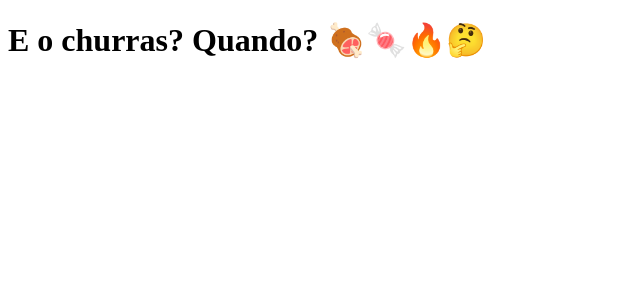
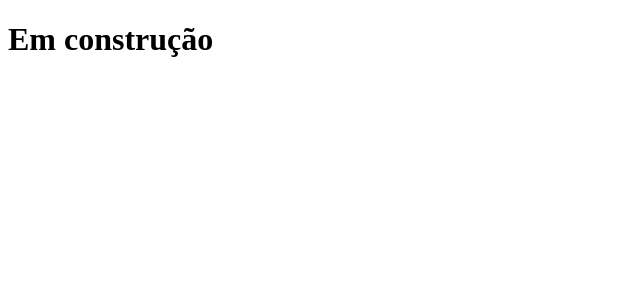
Before and after one commit to danielmnetto/clone-tabnews, a Next.js app: page / in a window 1280 px wide. Shown: the top 300 px of the page, without its empty margins (0-640 px from the left). Built offline with nearby package versions, Linux system fonts and the light colour scheme.

Commit message:
Alterada pagina em construção

```diff
--- a/pages/index.js
+++ b/pages/index.js
@@ -1,5 +1,5 @@
 function Home() {
-  return <h1>E o churras? Quando? 🍖🍬🔥🤔</h1>;
+  return <h1>Em construção</h1>;
 }
 
 export default Home;
```
